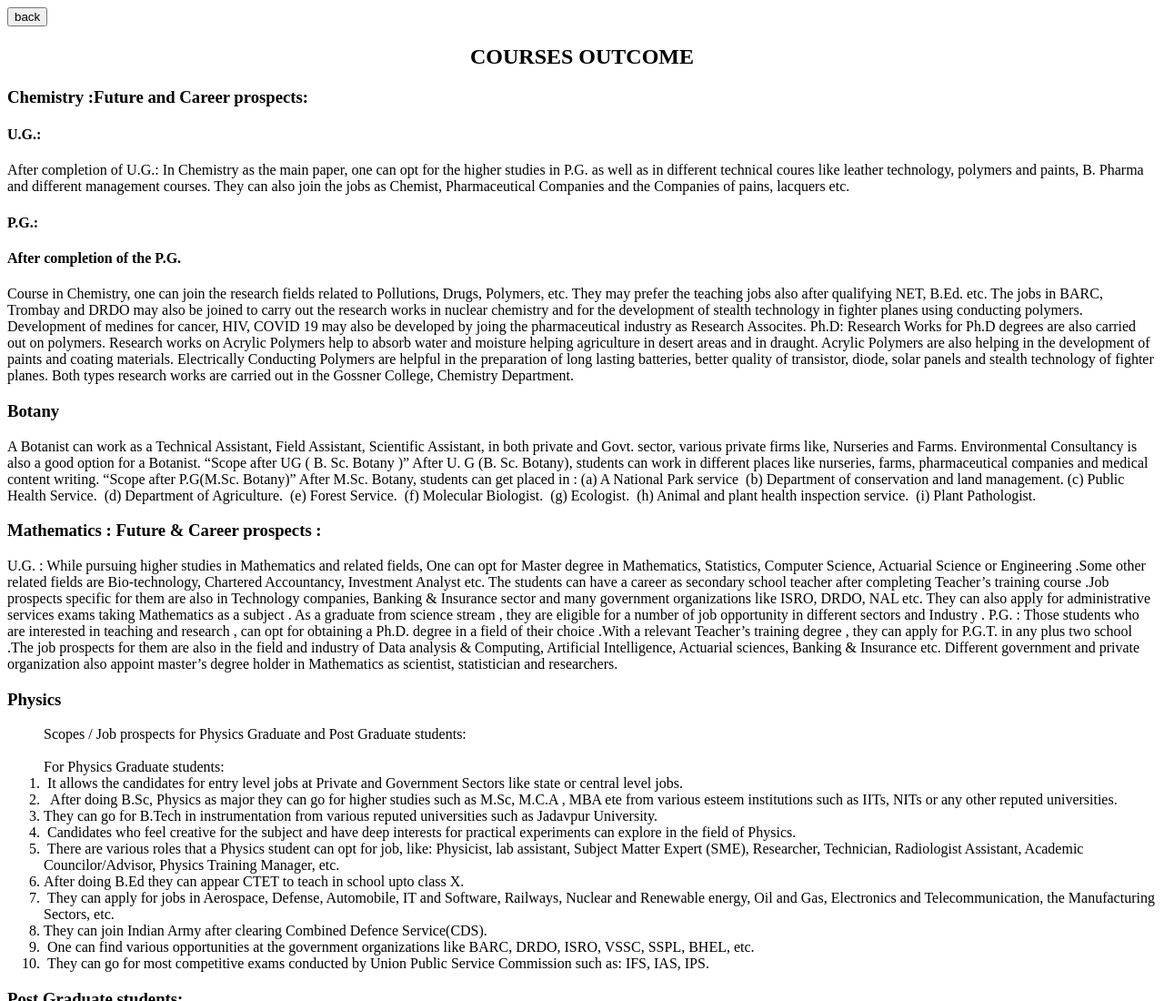
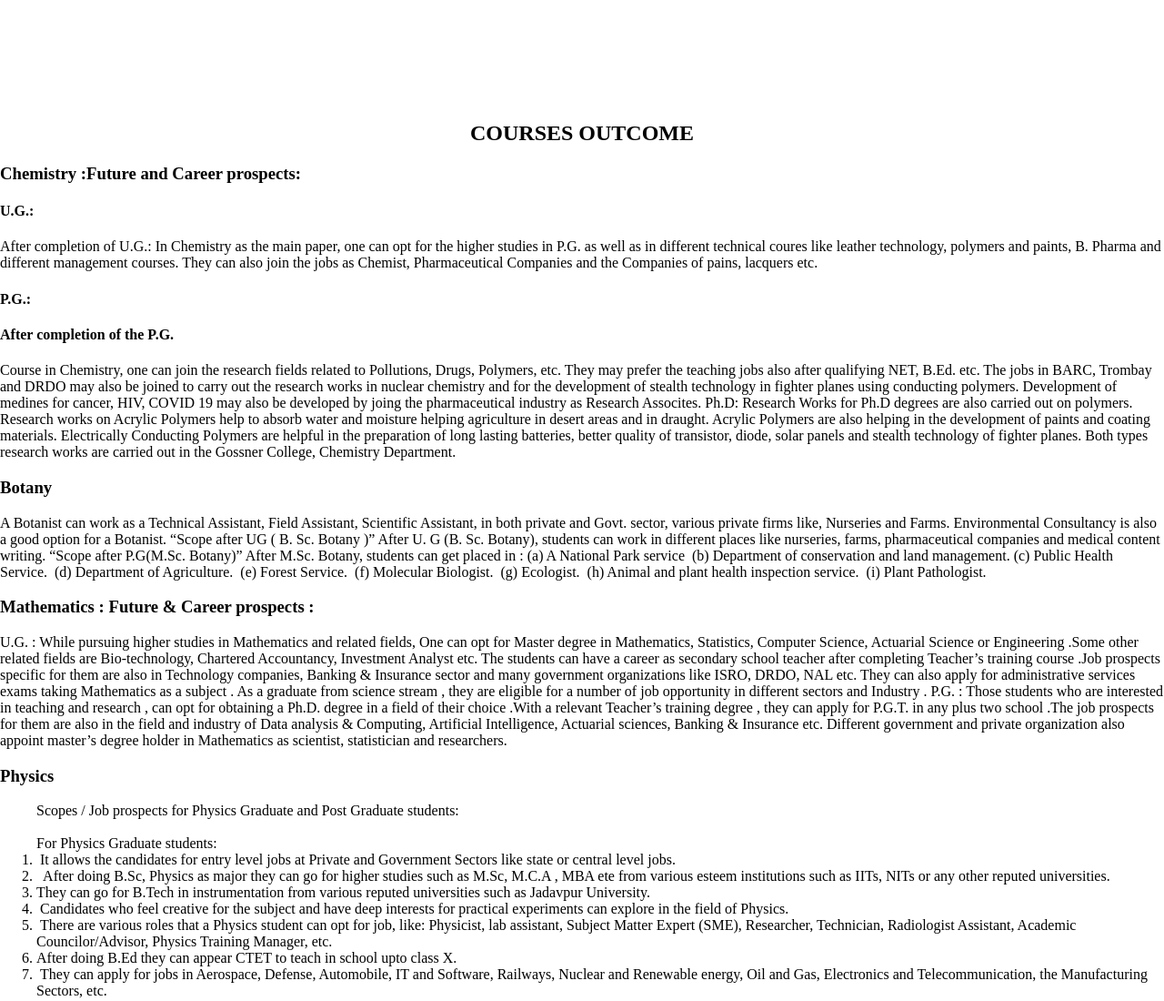
Before and after one commit to nikhil1999d/gossner, a website: page courses.html in a window 1280 px wide. Shown: the top 1100 px of the page at 91% size. Drawn offline with nearby package versions, Linux system fonts and the light colour scheme; the site is published under a folder, as on GitHub Pages, so addresses that start at the root find nothing.

Commit message:
Update courses.html

```diff
--- a/courses.html
+++ b/courses.html
@@ -3,7 +3,7 @@
         <meta charset="UTF-8">
         <meta name= "viewport" content="width=device-width, initial-scale=1">
         <title>Gossner</title>
-        <link rel="stylesheet" href="/home.css">
+        <link rel="stylesheet" href="home.css">
         <link rel="stylesheet" href="https://unpkg.com/aos@next/dist/aos.css" />
     </head>
     <body>
```
